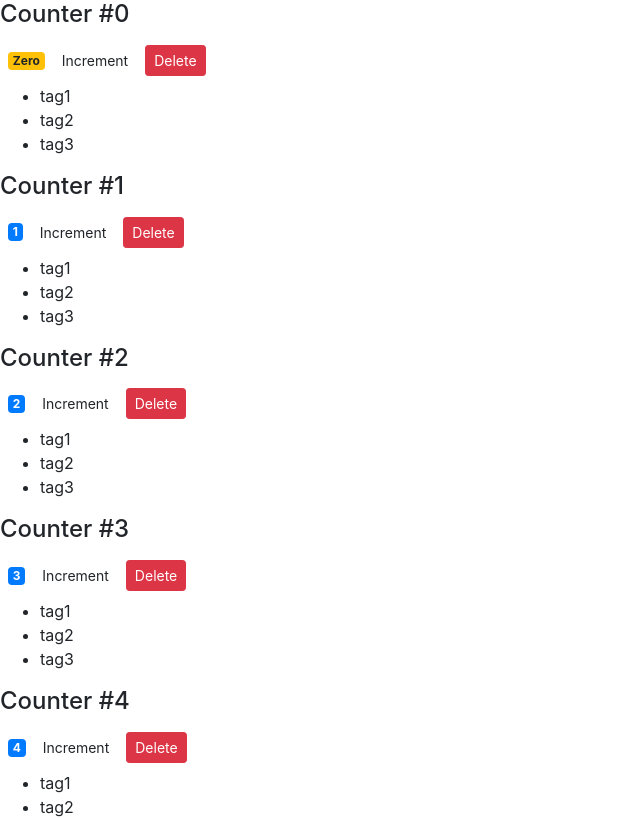
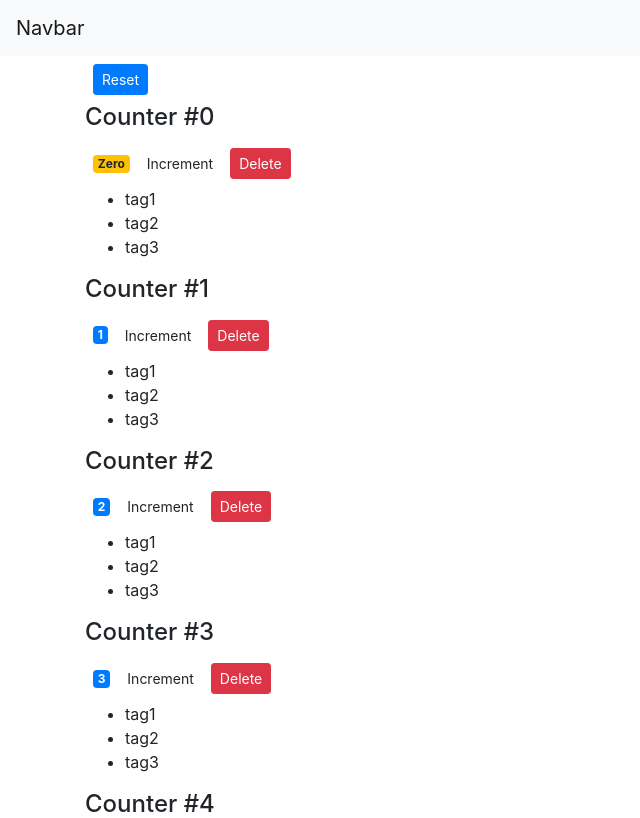
Before and after one commit to cbermedina/React-Course, a React (Create React App) app: page / in a window 1280 px wide. Shown: the top 818 px of the page, without its empty margins (0-640 px from the left). Built offline with nearby package versions, Linux system fonts and the light colour scheme.

Commit message:
Multiple components in Sync

```diff
--- a/src/App.js
+++ b/src/App.js
@@ -1,24 +1,16 @@
-import logo from './logo.svg';
+import NavBar from './components/navBar'
+import Counters from './components/counters';
 import './App.css';
+import React from 'react';
 
 function App() {
   return (
-    <div className="App">
-      <header className="App-header">
-        <img src={logo} className="App-logo" alt="logo" />
-        <p>
-          Edit <code>src/App.js</code> and save to reload.
-        </p>
-        <a
-          className="App-link"
-          href="https://reactjs.org"
-          target="_blank"
-          rel="noopener noreferrer"
-        >
-          Learn React
-        </a>
-      </header>
-    </div>
+    <React.Fragment>
+      <NavBar/>
+      <main className="container">
+        <Counters/>
+      </main>
+    </React.Fragment>
   );
 }
 
--- a/src/components/counter.jsx
+++ b/src/components/counter.jsx
@@ -10,17 +10,12 @@
        return <ul>{ this.state.tags.map(tag => <li key={tag}>{ tag }</li>)} </ul>;
     }
 
-    handleIncrement = product => {
-      this.setState({ value: this.state.value + 1 });
-      console.log('Increment Clicked ' + product.id);
-    }
-
     render() {
         return (<React.Fragment>
             {this.props.children}
             {this.state.tags.length === 0 && "Please create a new tag!"}
             <span  className={this.getBadgeClasses()}>{this.formatCount()}</span>
-            <button onClick={ () => this.handleIncrement({ id: this.state.value })} className="btn btn-secundary btn-sm">Increment</button>
+            <button onClick={ () => this.props.onIncrement(this.props.counter) } className="btn btn-secundary btn-sm">Increment</button>
             <button
             onClick={ () => this.props.onDelete(this.props.counter.id)}
             className="btn btn-danger btn-sm m-2">Delete</button>
@@ -30,12 +25,12 @@
 
     getBadgeClasses() {
         let classes = "badge m-2 badge-";
-        classes += this.state.value === 0 ? "warning" : "primary";
+        classes += this.props.counter.value === 0 ? "warning" : "primary";
         return classes;
     }
 
     formatCount(){
-        return this.state.value === 0 ? <h8>Zero</h8> : this.state.value;
+        return this.props.counter.value === 0 ? <h8>Zero</h8> : this.props.counter.value;
     }
 }
 export default Counter;
--- a/src/components/counters.jsx
+++ b/src/components/counters.jsx
@@ -10,19 +10,40 @@
             { id:4, value:4 },
             { id:5, value:5 }
         ]
+     };
+
+     handlerIncrement = counter =>{
+       const counters = [...this.state.counters];
+       const index = counters.indexOf(counter);
+       counters[index]= {...counter};
+       counters[index].value++;
+       this.setState({counters});
      }
+
+     handleReset = () => {
+      const counters = this.state.counters.map( c => {
+          c.value = 0;
+          return c;
+      });
+      this.setState({counters});
+     };
+
      handleDelete = counterId => {
        console.log('Event handler delete called', counterId);
        const counters = this.state.counters.filter(c => c.id !== counterId);
        this.setState({counters});
-     }
+     };
 
     render() {
         return (<div>
+            <button
+            onclick={this.handleReset}
+            className="btn btn-primary btn-sm m-2">Reset</button>
             {this.state.counters.map(counter =>(
                 <Counter
                    key={counter.id}
                    onDelete={this.handleDelete}
+                   onIncrement={this.handlerIncrement}
                    counter={counter}>
                   <h4>Counter #{counter.id}</h4>
                 </Counter>
--- /dev/null
+++ b/src/components/navBar.jsx
@@ -0,0 +1,13 @@
+import React, { Component } from 'react';
+class NavBar extends Component {
+    state = {  }
+    render() {
+        return (<nav className="navbar navbar-light bg-light">
+            <a className="navbar-brand" href="#">
+                Navbar
+            </a>
+        </nav>);
+    }
+}
+
+export default NavBar;
--- a/src/index.js
+++ b/src/index.js
@@ -2,11 +2,11 @@
 import ReactDOM from 'react-dom';
 import './index.css';
 import 'bootstrap/dist/css/bootstrap.css'
-import Counters from './components/counters'
+import App from './App';
 
 ReactDOM.render(
   <React.StrictMode>
-    <Counters />
+    <App/>
   </React.StrictMode>,
   document.getElementById('root')
 );
```
